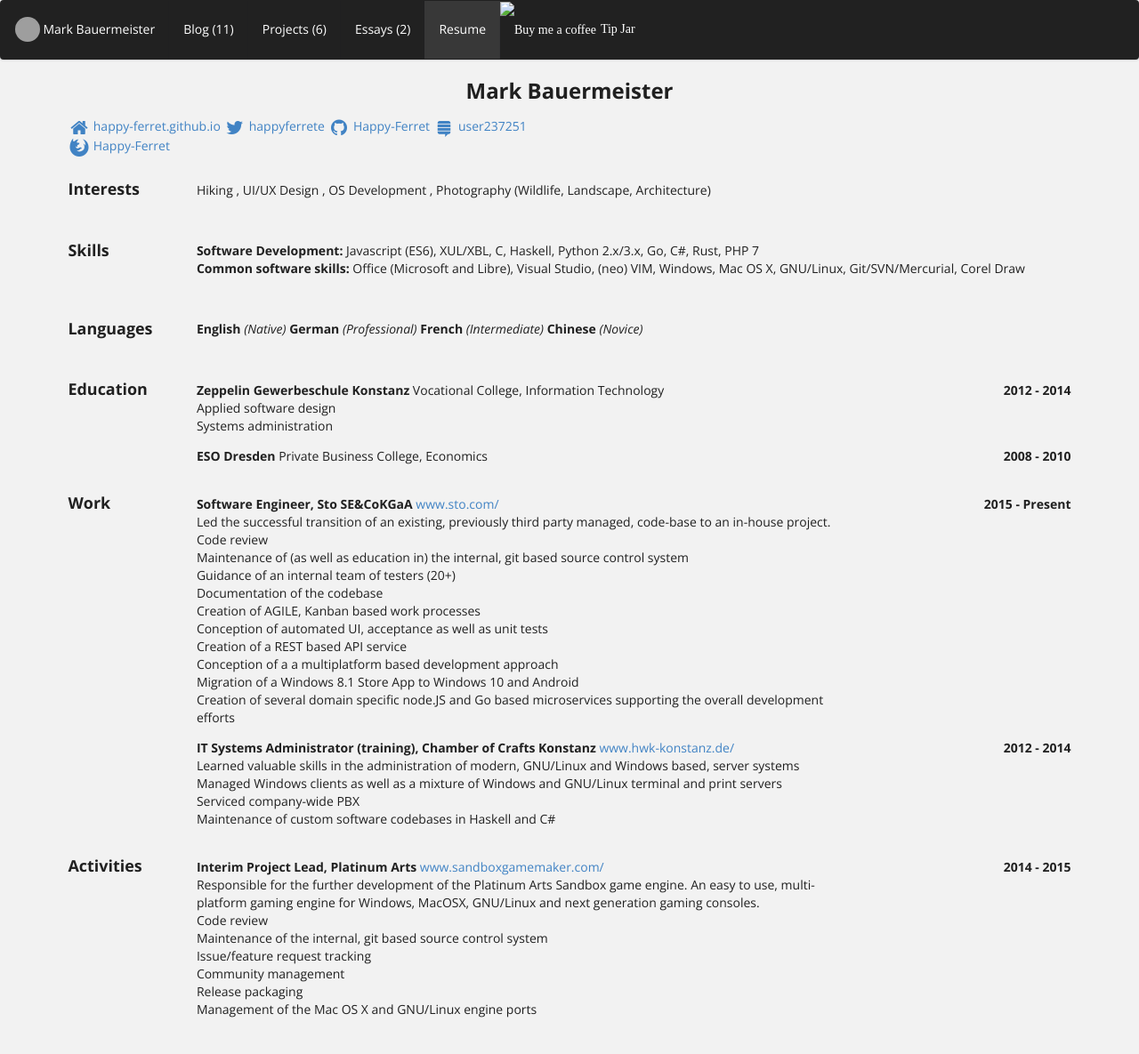
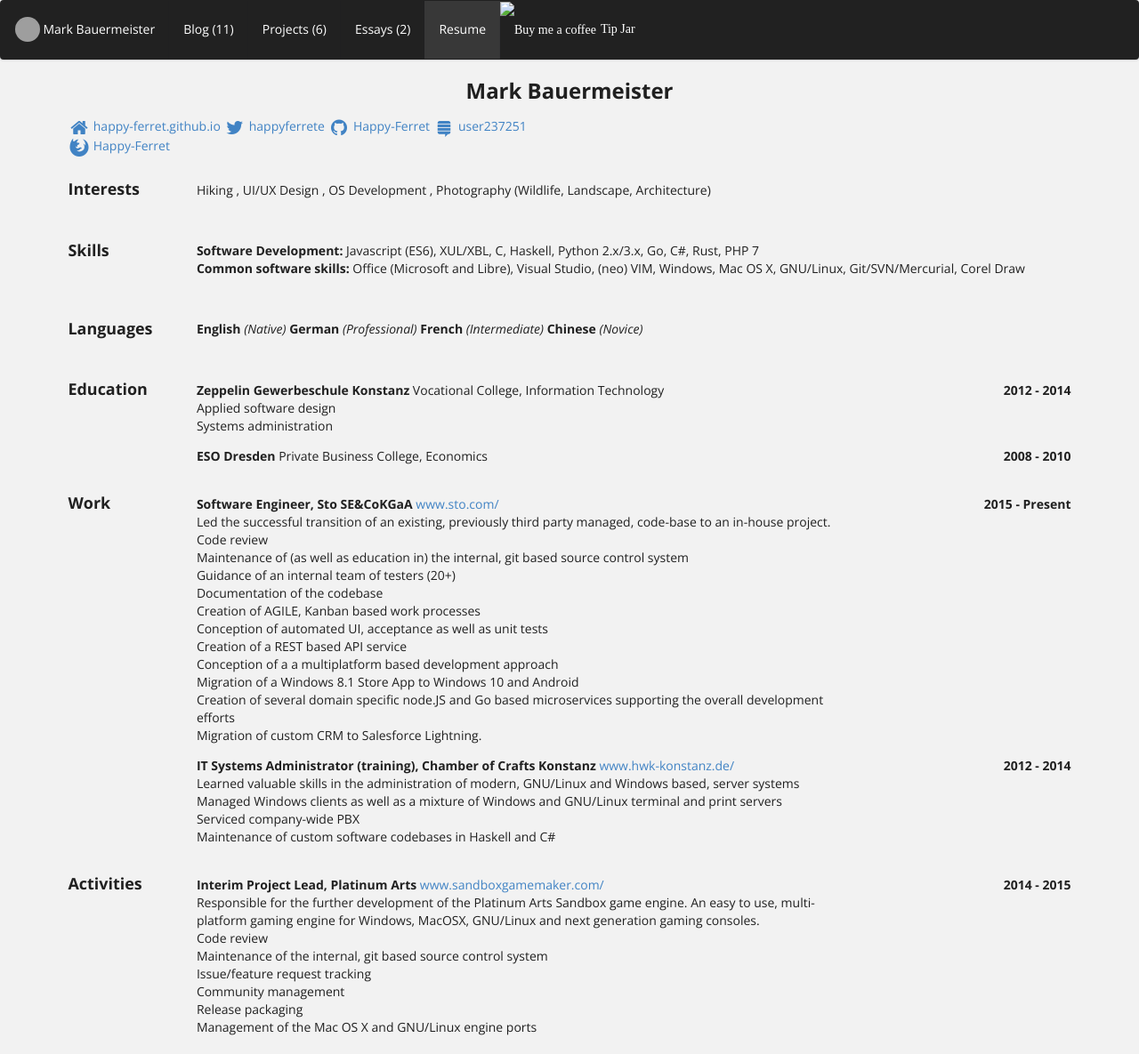
Before and after one commit to Happy-Ferret/Happy-Ferret.github.io, a Jekyll site: the page built from bio/index.html, in a window 1280 px wide. Shown: the whole page at 89% size. Built offline with Jekyll 4.4.1, drawn with Linux system fonts in a browser that asks for light colours; nearby versions of some CDN libraries; a script that is not in the unit is left out; grey boxes are pictures that could not be loaded.

Commit message:
Update bio.json

```diff
--- a/_data/bio.json
+++ b/_data/bio.json
@@ -141,7 +141,8 @@
         "Creation of a REST based API service",
         "Conception of a a multiplatform based development approach",
         "Migration of a Windows 8.1 Store App to Windows 10 and Android",
-        "Creation of several domain specific node.JS and Go based microservices supporting the overall development efforts"
+        "Creation of several domain specific node.JS and Go based microservices supporting the overall development efforts",
+        "Migration of custom CRM to Salesforce Lightning."
       ]
     },
     {
```
